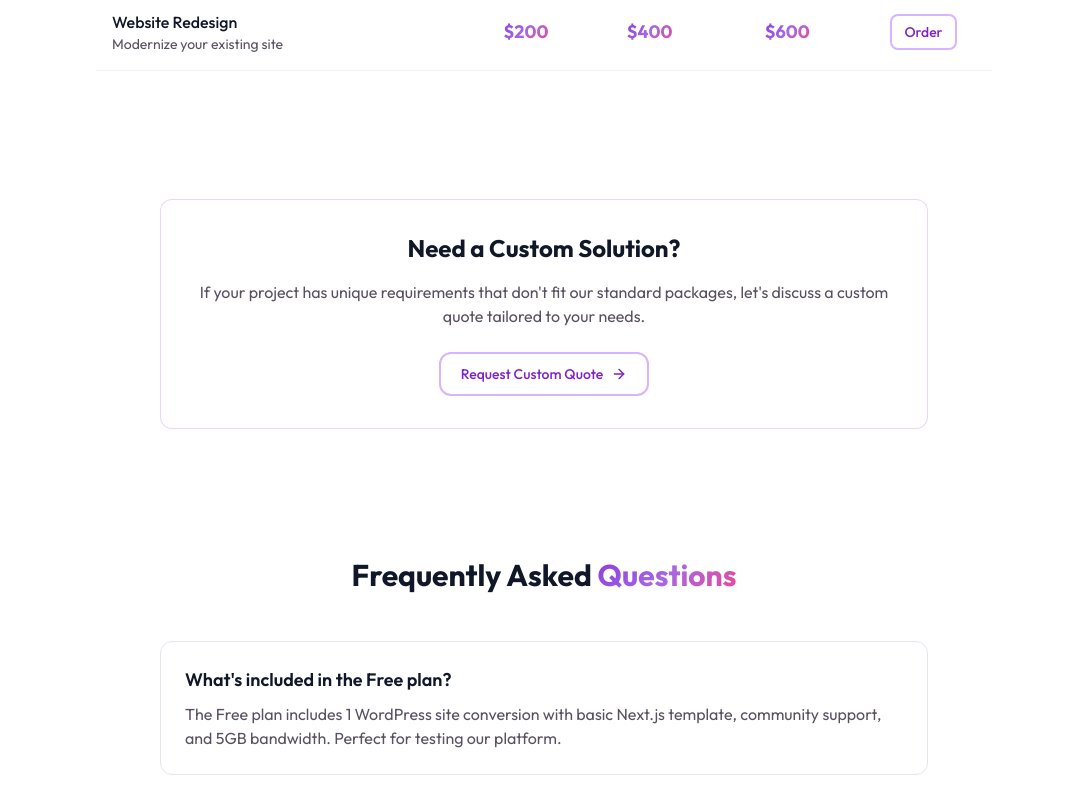
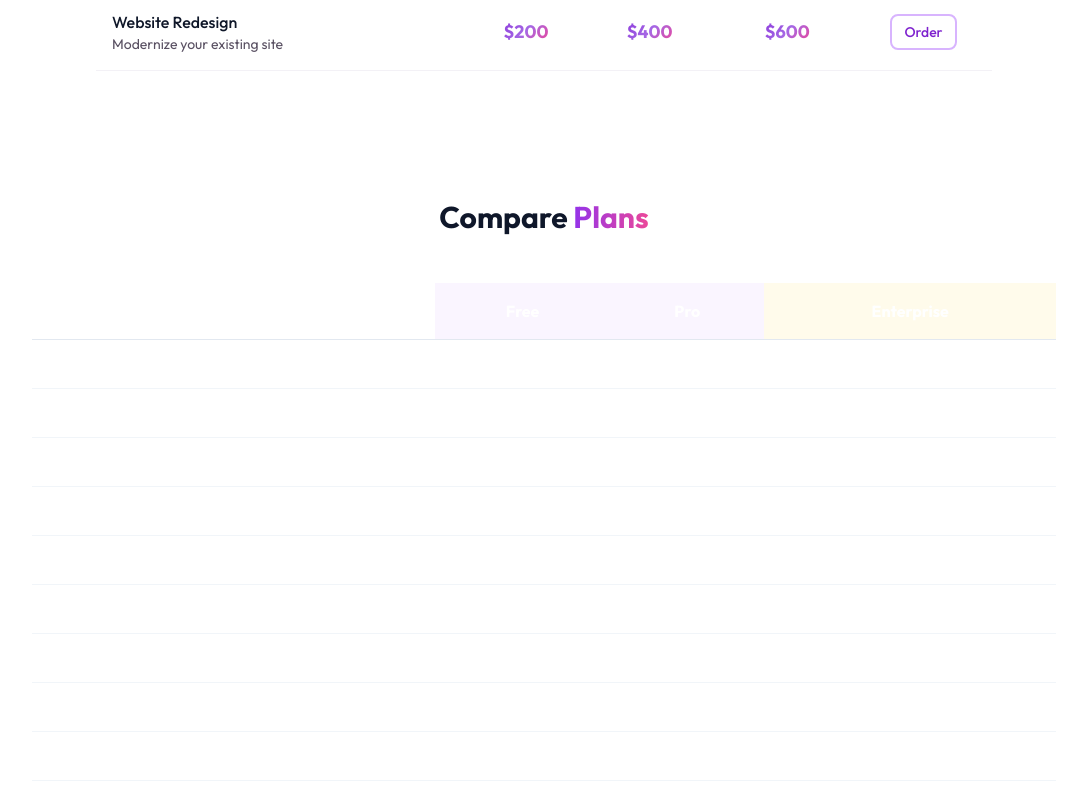
Before and after one commit to wpcodingpress/WPCodingPress, a Next.js app: page /pricing in a window 1280 px wide. Shown: the part 1580-2371 px from the top of the page, without its empty margins (96-1183 px from the left). Built offline with nearby package versions, Linux system fonts and the light colour scheme; no server answers.

Commit message:
feat: add features comparison table to pricing page

```diff
--- a/app/(public)/pricing/page.tsx
+++ b/app/(public)/pricing/page.tsx
@@ -264,6 +264,50 @@ export default function PricingPage() {
         </div>
       </section>
 
+      {/* Features Comparison Table */}
+      <section className="py-16 bg-white">
+        <div className="max-w-5xl mx-auto">
+          <div className="text-center mb-12">
+            <h2 className="text-3xl font-bold text-slate-900 mb-4">
+              Compare <span className="bg-gradient-to-r from-purple-600 to-pink-500 bg-clip-text text-transparent">Plans</span>
+            </h2>
+          </div>
+          <div className="overflow-x-auto">
+            <table className="w-full">
+              <thead>
+                <tr className="border-b border-slate-200">
+                  <th className="text-left py-4 px-4 font-bold">Feature</th>
+                  <th className="text-center py-4 px-4 bg-purple-50 font-bold">Free</th>
+                  <th className="text-center py-4 px-4 bg-purple-50 font-bold">Pro</th>
+                  <th className="text-center py-4 px-4 bg-amber-50 font-bold">Enterprise</th>
+                </tr>
+              </thead>
+              <tbody>
+                {[
+                  { f: "WordPress Sites", free: "1", pro: "5", ent: "Unlimited" },
+                  { f: "Live Deployment", free: false, pro: true, ent: true },
+                  { f: "Custom Domain", free: false, pro: true, ent: true },
+                  { f: "Analytics", free: false, pro: true, ent: true },
+                  { f: "Auto Sync", free: false, pro: true, ent: true },
+                  { f: "White-label", free: false, pro: false, ent: true },
+                  { f: "Priority Support", free: false, pro: true, ent: true },
+                  { f: "24/7 Support", free: false, pro: false, ent: true },
+                  { f: "API Access", free: false, pro: true, ent: true },
+                  { f: "Team Collab", free: false, pro: false, ent: true },
+                ].map((r, i) => (
+                  <tr key={i} className="border-b border-slate-100">
+                    <td className="py-3 px-4">{r.f}</td>
+                    <td className="text-center py-3 px-4">{r.free === true ? '✓' : r.free === false ? '—' : r.free}</td>
+                    <td className="text-center py-3 px-4">{r.pro === true ? '✓' : r.pro === false ? '—' : r.pro}</td>
+                    <td className="text-center py-3 px-4">{r.ent === true ? '✓' : r.ent === false ? '—' : r.ent}</td>
+                  </tr>
+                ))}
+              </tbody>
+            </table>
+          </div>
+        </div>
+      </section>
+
       {/* Custom Quote */}
       <section className="py-16">
         <div className="container mx-auto px-4">
```
